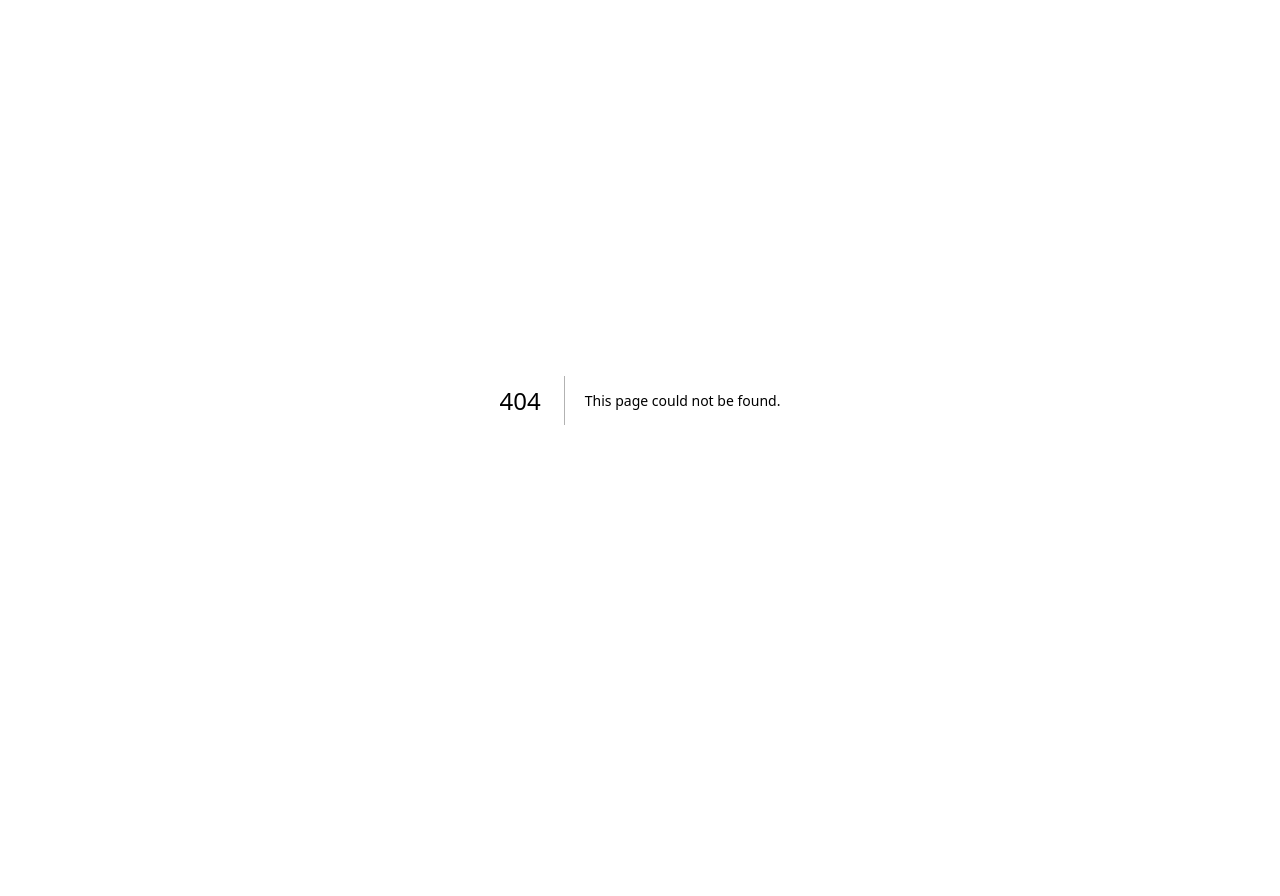
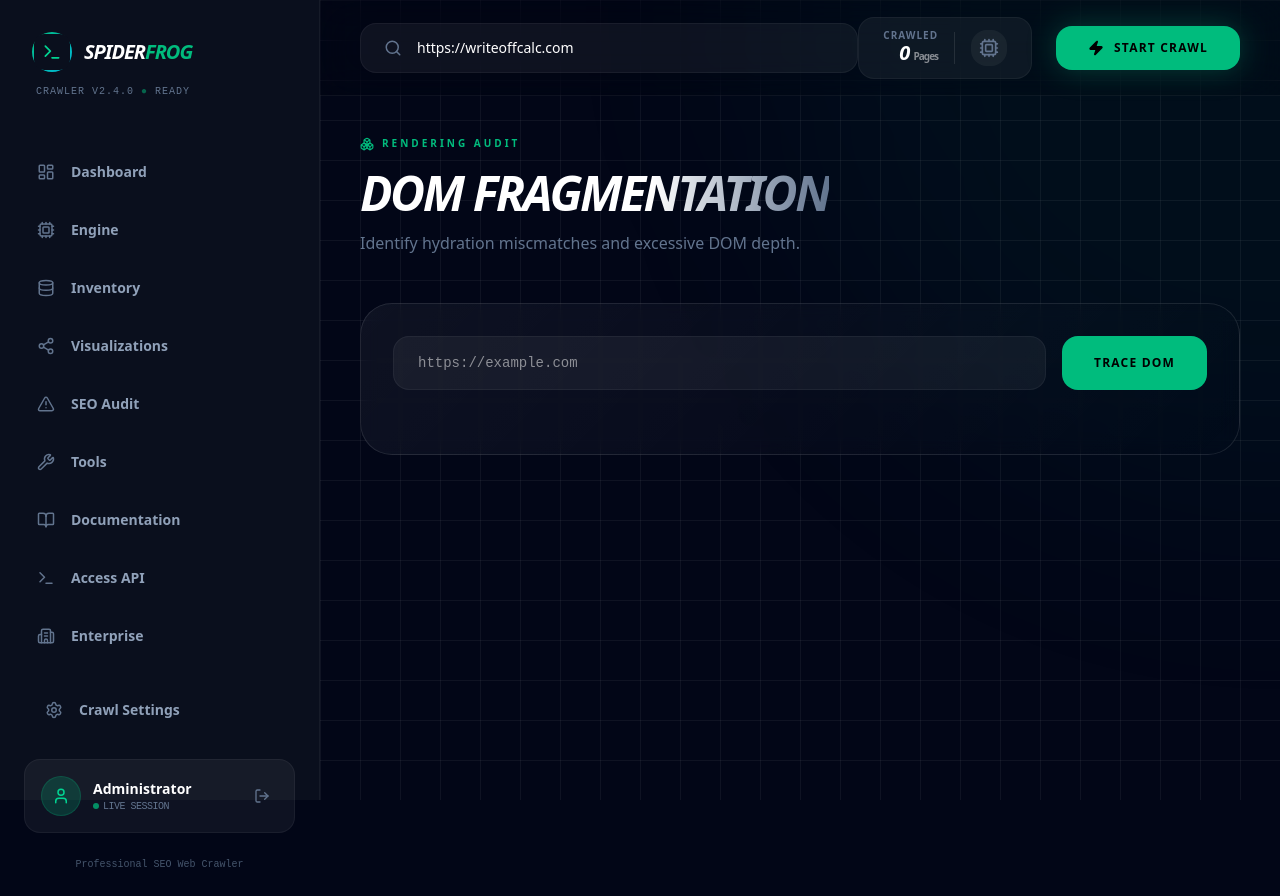
Before and after one commit to tanveerpy/seospider, a Next.js app: page /seospider/tools/dom-analyzer in a window 1280 px wide. Before the commit this address had no page. Before the commit the page ends 800 px from the top, so only its background shows below. Built offline with nearby package versions, Linux system fonts and the light colour scheme.

Commit message:
feat: Add missing tool pages for Header Scan and DOM Analysis

```diff
--- /dev/null
+++ b/src/app/(app)/tools/dom-analyzer/page.tsx
@@ -0,0 +1,82 @@
+'use client';
+import React, { useState } from 'react';
+import { Boxes, Zap, AlertTriangle } from 'lucide-react';
+
+export default function DomAnalyzerPage() {
+    const [url, setUrl] = useState('');
+    const [analyzing, setAnalyzing] = useState(false);
+    const [report, setReport] = useState<any>(null);
+
+    const analyzeDom = () => {
+        setAnalyzing(true);
+        setTimeout(() => {
+            setReport({
+                domDepth: 32,
+                totalElements: 1240,
+                hydrationErrors: 3,
+                largeNodes: [
+                    { selector: 'div.hero-section', size: '240kb' },
+                    { selector: 'footer', size: '120kb' }
+                ]
+            });
+            setAnalyzing(false);
+        }, 2000);
+    };
+
+    return (
+        <div className="max-w-4xl mx-auto space-y-12">
+            <div>
+                <div className="text-[10px] font-black text-emerald-500 uppercase tracking-[0.3em] mb-3 flex items-center gap-2">
+                    <Boxes size={14} />
+                    Rendering Audit
+                </div>
+                <h1 className="text-5xl font-black tracking-tighter italic text-white leading-tight uppercase">
+                    DOM <span className="text-transparent bg-clip-text bg-gradient-to-r from-white via-white to-slate-500">Fragmentation</span>
+                </h1>
+                <p className="text-slate-500 font-medium mt-2">Identify hydration miscmatches and excessive DOM depth.</p>
+            </div>
+
+            <div className="glass-card p-8 rounded-[32px]">
+                <div className="flex gap-4 mb-8">
+                    <input
+                        type="url"
+                        value={url}
+                        onChange={(e) => setUrl(e.target.value)}
+                        placeholder="https://example.com"
+                        className="flex-1 bg-white/5 border border-white/5 py-4 px-6 rounded-2xl text-sm text-white focus:outline-none focus:border-emerald-500/30 transition-all font-mono"
+                    />
+                    <button
+                        onClick={analyzeDom}
+                        className="px-8 bg-emerald-500 text-black font-black uppercase text-xs tracking-widest rounded-2xl hover:scale-105 transition-transform"
+                    >
+                        {analyzing ? 'Tracing...' : 'Trace DOM'}
+                    </button>
+                </div>
+
+                {report && (
+                    <div className="grid grid-cols-1 md:grid-cols-2 gap-6">
+                        <div className="bg-white/5 p-6 rounded-2xl border border-white/5 text-center">
+                            <div className="text-3xl font-black text-white mb-2">{report.domDepth}</div>
+                            <div className="text-xs uppercase tracking-widest text-slate-500">Max Depth</div>
+                        </div>
+                        <div className="bg-white/5 p-6 rounded-2xl border border-white/5 text-center">
+                            <div className="text-3xl font-black text-white mb-2">{report.totalElements}</div>
+                            <div className="text-xs uppercase tracking-widest text-slate-500">Total Nodes</div>
+                        </div>
+
+                        <div className="md:col-span-2 bg-red-500/10 p-6 rounded-2xl border border-red-500/20">
+                            <div className="flex items-center gap-3 mb-4">
+                                <AlertTriangle className="text-red-500" />
+                                <h3 className="font-bold text-white">Hydration Mismatches Detected</h3>
+                                <span className="px-2 py-1 bg-red-500 text-white text-[10px] font-black rounded-lg">{report.hydrationErrors} Errors</span>
+                            </div>
+                            <p className="text-sm text-slate-400">
+                                We found 3 server-client markup mismatches. This can cause significant CLS shifts and force React to discard the server-side HTML.
+                            </p>
+                        </div>
+                    </div>
+                )}
+            </div>
+        </div>
+    );
+}
--- /dev/null
+++ b/src/app/(app)/tools/header-analyzer/page.tsx
@@ -0,0 +1,79 @@
+'use client';
+import React, { useState } from 'react';
+import { ShieldCheck, Activity, Brain } from 'lucide-react';
+
+export default function HeaderAnalyzerPage() {
+    const [url, setUrl] = useState('');
+    const [loading, setLoading] = useState(false);
+    const [headers, setHeaders] = useState<any>(null);
+
+    const checkHeaders = async () => {
+        setLoading(true);
+        // Simulate API call or use local logic
+        setTimeout(() => {
+            setHeaders({
+                'content-security-policy': 'MISSING',
+                'strict-transport-security': 'max-age=31536000; includeSubDomains',
+                'x-frame-options': 'DENY',
+                'x-content-type-options': 'nosniff',
+                'referrer-policy': 'strict-origin-when-cross-origin',
+                'permissions-policy': 'geolocation=(), microphone=()',
+                'cache-control': 'public, max-age=3600'
+            });
+            setLoading(false);
+        }, 1500);
+    };
+
+    return (
+        <div className="max-w-4xl mx-auto space-y-12">
+            <div>
+                <div className="text-[10px] font-black text-emerald-500 uppercase tracking-[0.3em] mb-3 flex items-center gap-2">
+                    <ShieldCheck size={14} />
+                    Security Audit
+                </div>
+                <h1 className="text-5xl font-black tracking-tighter italic text-white leading-tight uppercase">
+                    Neural Header <span className="text-transparent bg-clip-text bg-gradient-to-r from-white via-white to-slate-500">Scan</span>
+                </h1>
+                <p className="text-slate-500 font-medium mt-2">Deep inspection of HTTP directives for security and SEO indexation.</p>
+            </div>
+
+            <div className="glass-card p-8 rounded-[32px]">
+                <div className="flex gap-4 mb-8">
+                    <input
+                        type="url"
+                        value={url}
+                        onChange={(e) => setUrl(e.target.value)}
+                        placeholder="https://example.com"
+                        className="flex-1 bg-white/5 border border-white/5 py-4 px-6 rounded-2xl text-sm text-white focus:outline-none focus:border-emerald-500/30 transition-all font-mono"
+                    />
+                    <button
+                        onClick={checkHeaders}
+                        className="px-8 bg-emerald-500 text-black font-black uppercase text-xs tracking-widest rounded-2xl hover:scale-105 transition-transform"
+                    >
+                        {loading ? 'Scanning...' : 'Analyze Headers'}
+                    </button>
+                </div>
+
+                {headers && (
+                    <div className="space-y-4">
+                        {Object.entries(headers).map(([key, value]: [string, any]) => (
+                            <div key={key} className="flex items-center justify-between p-4 bg-white/5 rounded-xl border border-white/5">
+                                <span className={`font-mono text-sm ${value === 'MISSING' ? 'text-red-400' : 'text-slate-300'}`}>{key}</span>
+                                <span className={`font-mono text-xs ${value === 'MISSING' ? 'text-red-500' : 'text-emerald-400'}`}>
+                                    {value}
+                                </span>
+                            </div>
+                        ))}
+                        <div className="mt-8 p-6 bg-emerald-500/10 rounded-2xl border border-emerald-500/20 flex gap-4">
+                            <Brain className="text-emerald-500 flex-shrink-0" />
+                            <div>
+                                <h4 className="font-bold text-white mb-1">AI Recommendation</h4>
+                                <p className="text-sm text-slate-400">Your <code className="text-emerald-400">Content-Security-Policy</code> is missing. This exposes your site to XSS attacks. We recommend implementing strict CSP directives immediately.</p>
+                            </div>
+                        </div>
+                    </div>
+                )}
+            </div>
+        </div>
+    );
+}
```
